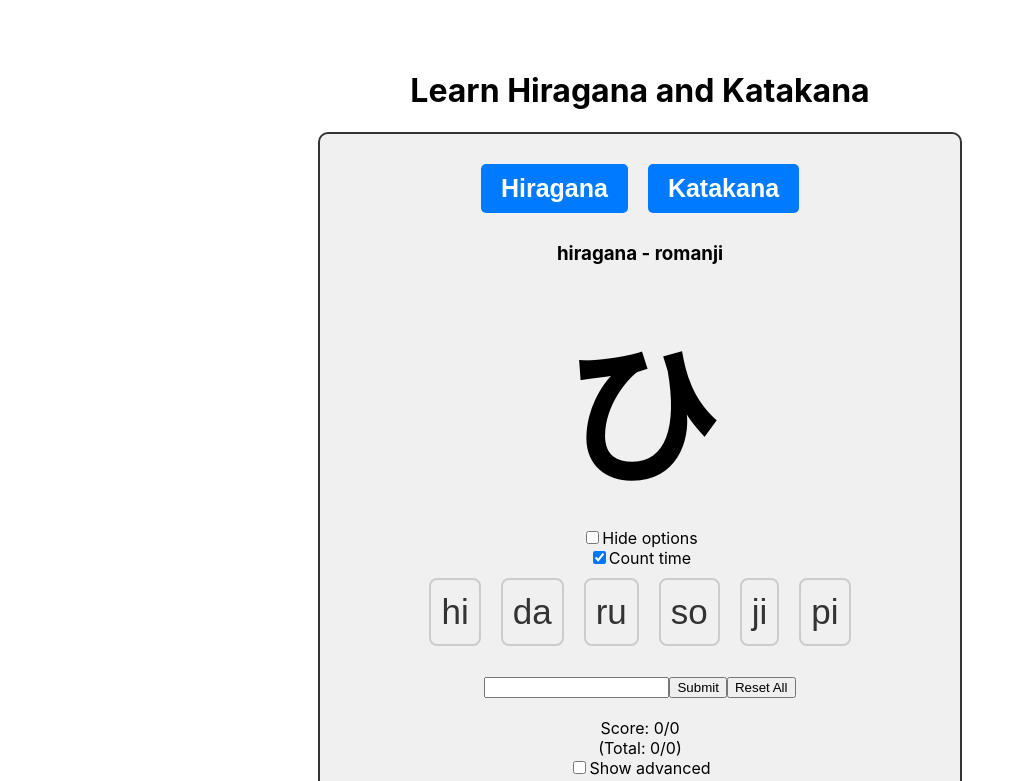
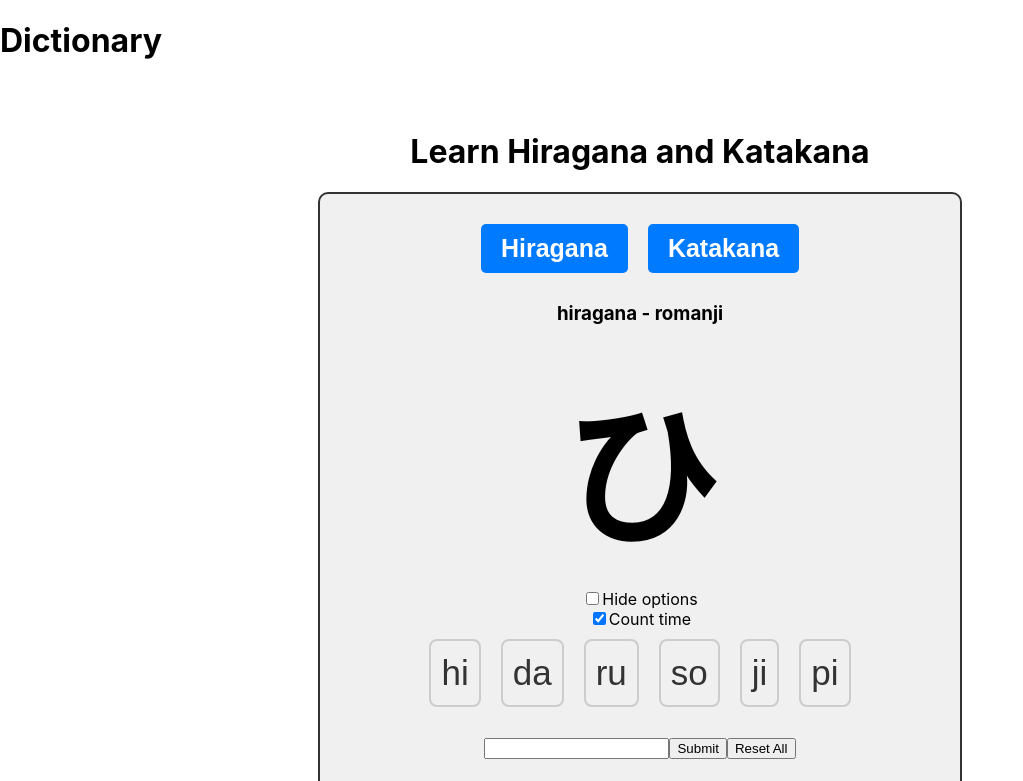
Before and after one commit to fsantos98/hiragana-katakana-learning, a React (Create React App) app: page / in a window 1280 px wide. Shown: the top 781 px of the page, without its empty margins (0-1023 px from the left). Built offline with nearby package versions, Linux system fonts and the light colour scheme.

Commit message:
lastest verison

```diff
--- /dev/null
+++ b/src/Dictionary.js
@@ -0,0 +1,10 @@
+
+const Dictionary = () => {
+    return (
+        <div>
+        <h1>Dictionary</h1>
+        </div>
+    );
+}
+
+export default Dictionary;
--- a/src/index.js
+++ b/src/index.js
@@ -2,8 +2,12 @@ import React from 'react';
 import ReactDOM from 'react-dom/client';
 import LearnKana from './LearnKana'; // Import the LearnKana component instead of App
 import './index.css';
+import Dictionary from './Dictionary';
 
 const root = ReactDOM.createRoot(document.getElementById("root"));
 root.render(
-  <LearnKana />
+  <div>
+    <Dictionary />
+    <LearnKana />
+  </div>
 );
```
